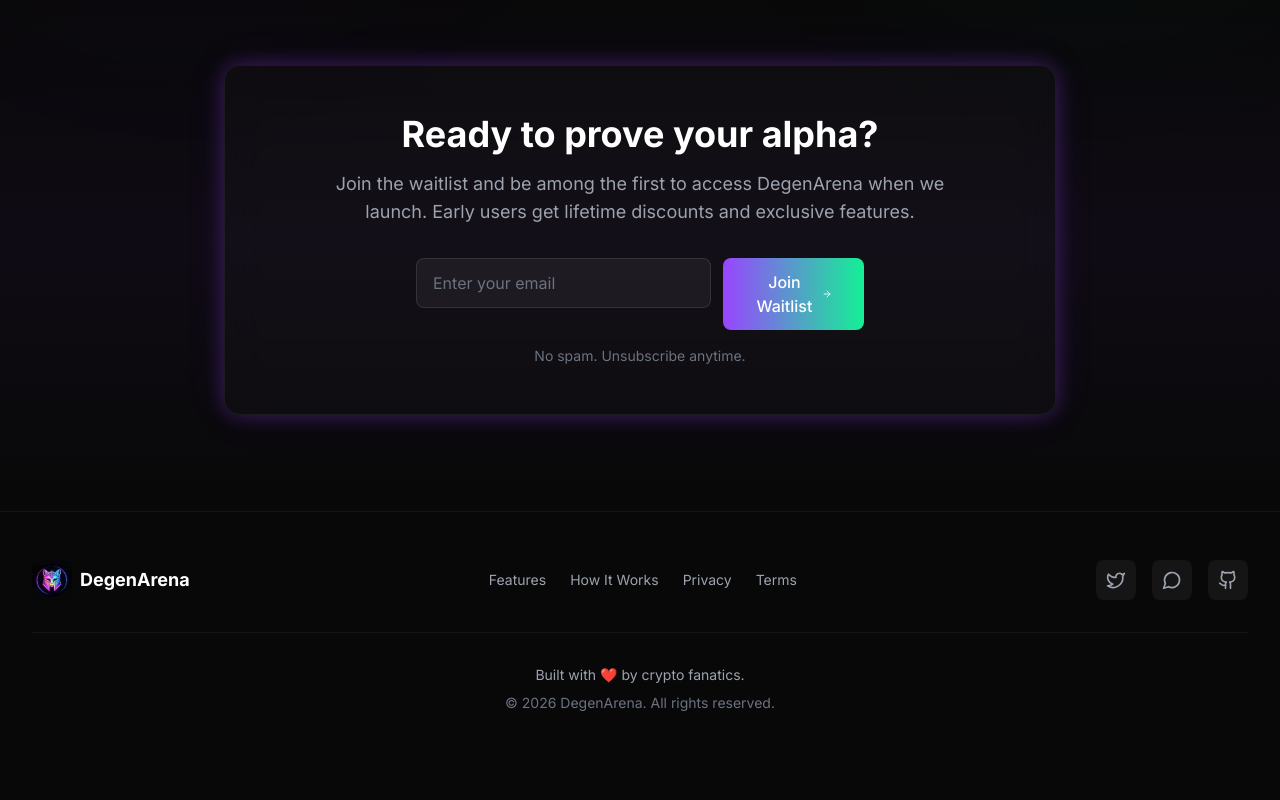
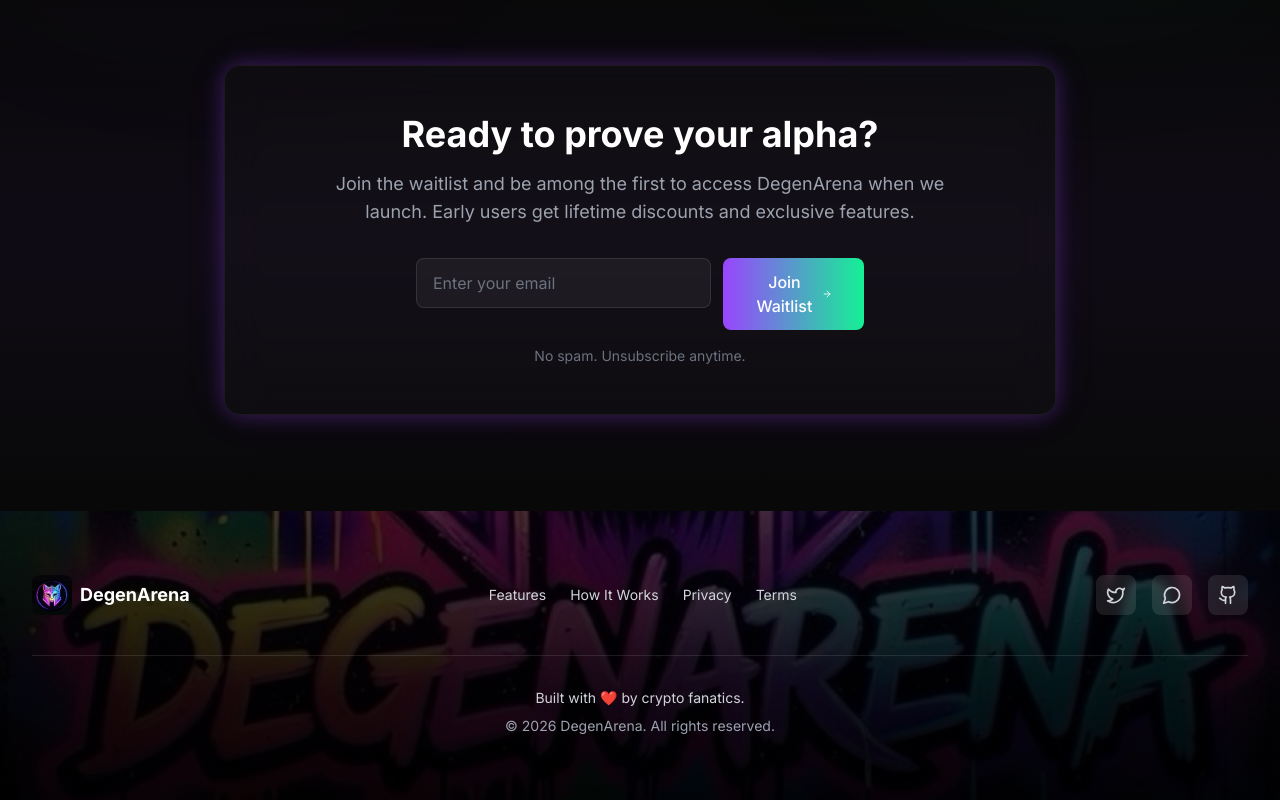
Before and after one commit to volynsal/degenarena, a Next.js app: page / in a window 1280 px wide. Shown: the part 4158-4958 px from the top of the page. Before the commit the page ends 4919 px from the top, so only its background shows below. Built offline with nearby package versions, Linux system fonts and the light colour scheme; no server answers.

Commit message:
Added artistic spin to the footer

```diff
--- a/src/components/landing/Footer.tsx
+++ b/src/components/landing/Footer.tsx
@@ -3,7 +3,17 @@ import { Twitter, MessageCircle, Github } from 'lucide-react'
 
 export function Footer() {
   return (
-    <footer className="py-12 border-t border-white/5">
+    <footer className="relative overflow-hidden">
+      {/* Background Image */}
+      <div
+        className="absolute inset-0 bg-cover bg-center bg-no-repeat"
+        style={{ backgroundImage: 'url(/footer-bg.png)' }}
+      />
+      {/* Dark Overlay for readability */}
+      <div className="absolute inset-0 bg-gradient-to-t from-black/95 via-black/85 to-black/70" />
+
+      {/* Content */}
+      <div className="relative z-10 py-16">
         <div className="max-w-7xl mx-auto px-4 sm:px-6 lg:px-8">
           <div className="flex flex-col md:flex-row items-center justify-between gap-6">
             {/* Logo */}
@@ -13,7 +23,7 @@ export function Footer() {
             </div>
 
             {/* Links */}
-          <div className="flex items-center gap-6 text-sm text-gray-400">
+            <div className="flex items-center gap-6 text-sm text-gray-300">
               <Link href="#features" className="hover:text-white transition-colors">
                 Features
               </Link>
@@ -34,19 +44,19 @@ export function Footer() {
                 href="https://twitter.com/Degen_Arena_"
                 target="_blank"
                 rel="noopener noreferrer"
-              className="w-10 h-10 rounded-lg bg-white/5 flex items-center justify-center text-gray-400 hover:text-white hover:bg-white/10 transition-all"
+                className="w-10 h-10 rounded-lg bg-white/10 backdrop-blur-sm flex items-center justify-center text-gray-300 hover:text-white hover:bg-white/20 transition-all"
               >
                 <Twitter className="w-5 h-5" />
               </a>
               <a
                 href="#"
-              className="w-10 h-10 rounded-lg bg-white/5 flex items-center justify-center text-gray-400 hover:text-white hover:bg-white/10 transition-all"
+                className="w-10 h-10 rounded-lg bg-white/10 backdrop-blur-sm flex items-center justify-center text-gray-300 hover:text-white hover:bg-white/20 transition-all"
               >
                 <MessageCircle className="w-5 h-5" />
               </a>
               <a
                 href="#"
-              className="w-10 h-10 rounded-lg bg-white/5 flex items-center justify-center text-gray-400 hover:text-white hover:bg-white/10 transition-all"
+                className="w-10 h-10 rounded-lg bg-white/10 backdrop-blur-sm flex items-center justify-center text-gray-300 hover:text-white hover:bg-white/20 transition-all"
               >
                 <Github className="w-5 h-5" />
               </a>
@@ -54,13 +64,14 @@ export function Footer() {
           </div>
 
           {/* Copyright */}
-        <div className="mt-8 pt-8 border-t border-white/5 text-center space-y-2">
-          <p className="text-sm text-gray-400">
+          <div className="mt-10 pt-8 border-t border-white/10 text-center space-y-2">
+            <p className="text-sm text-gray-300">
               Built with ❤️ by crypto fanatics.
             </p>
-          <p className="text-sm text-gray-500">
+            <p className="text-sm text-gray-400">
               © {new Date().getFullYear()} DegenArena. All rights reserved.
             </p>
+          </div>
         </div>
       </div>
     </footer>
```
Also changed, not shown: public/footer-bg.png (added). Lines whose indentation alone changed are shown as unchanged.
